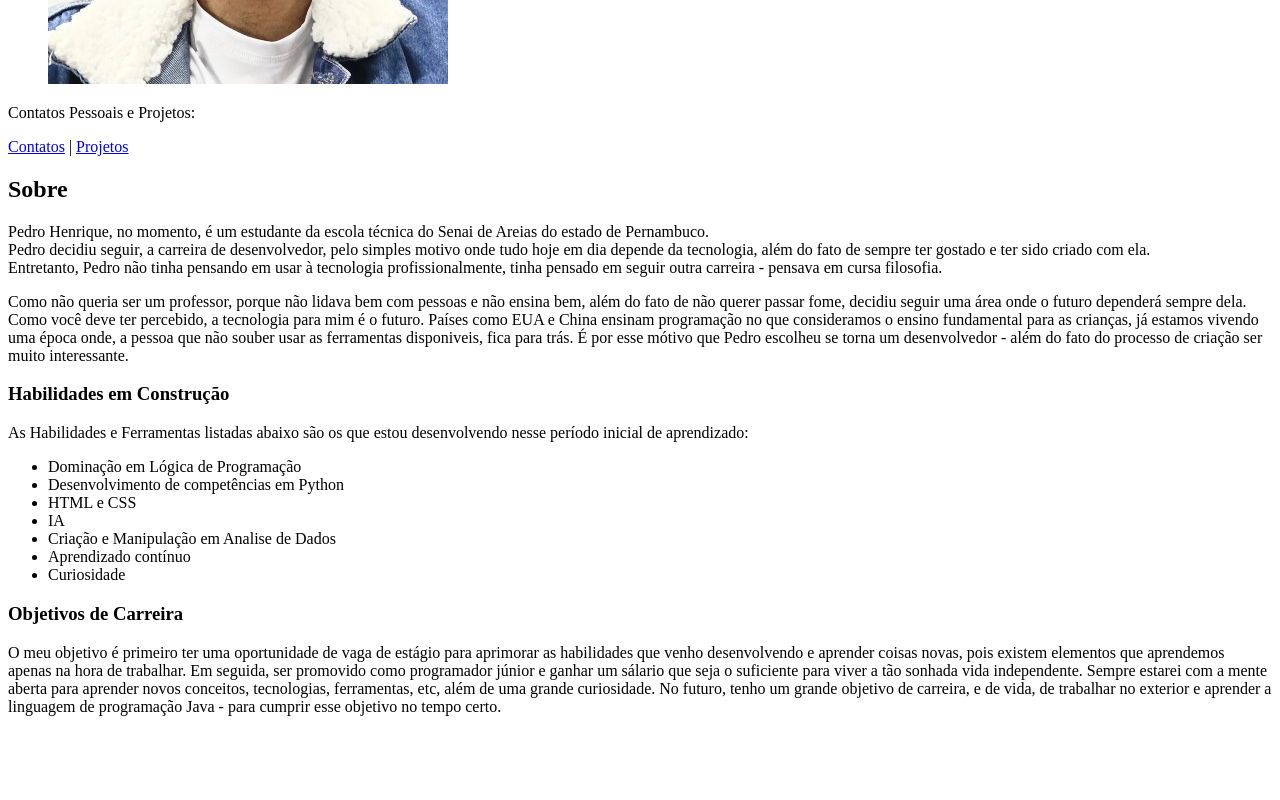
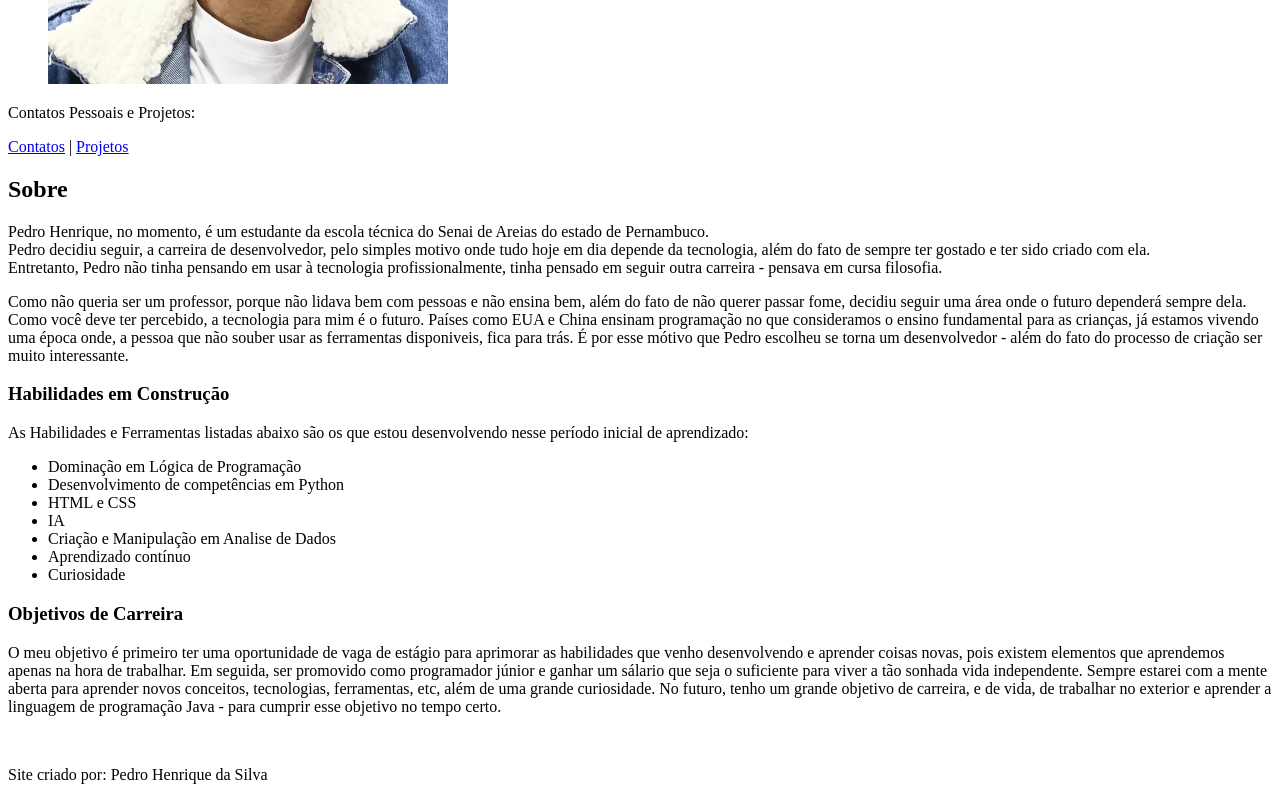
Before and after one commit to pedrograss/Portfolio-Pedro-Henrique, a plain HTML site: page index.html in a window 1280 px wide. Shown: the part 396-1196 px from the top of the page. Before the commit the page ends 1128 px from the top, so only its background shows below. Drawn offline with Linux system fonts and the light colour scheme.

Commit message:
rodapé criado

```diff
--- a/index.html
+++ b/index.html
@@ -56,9 +56,12 @@
             sonhada vida independente. Sempre estarei com a mente aberta para aprender novos conceitos, tecnologias,
             ferramentas, etc, além de uma grande curiosidade. No futuro, tenho um grande objetivo de carreira, e de
             vida, de trabalhar no exterior e aprender a linguagem de programação Java - para cumprir esse objetivo no
-            tempo certo.</p>
+            tempo certo.</p><br>
     </section>
 </main>
+<footer>
+    <p>Site criado por: Pedro Henrique da Silva</p>
+</footer>
 
 <body>
 
```
